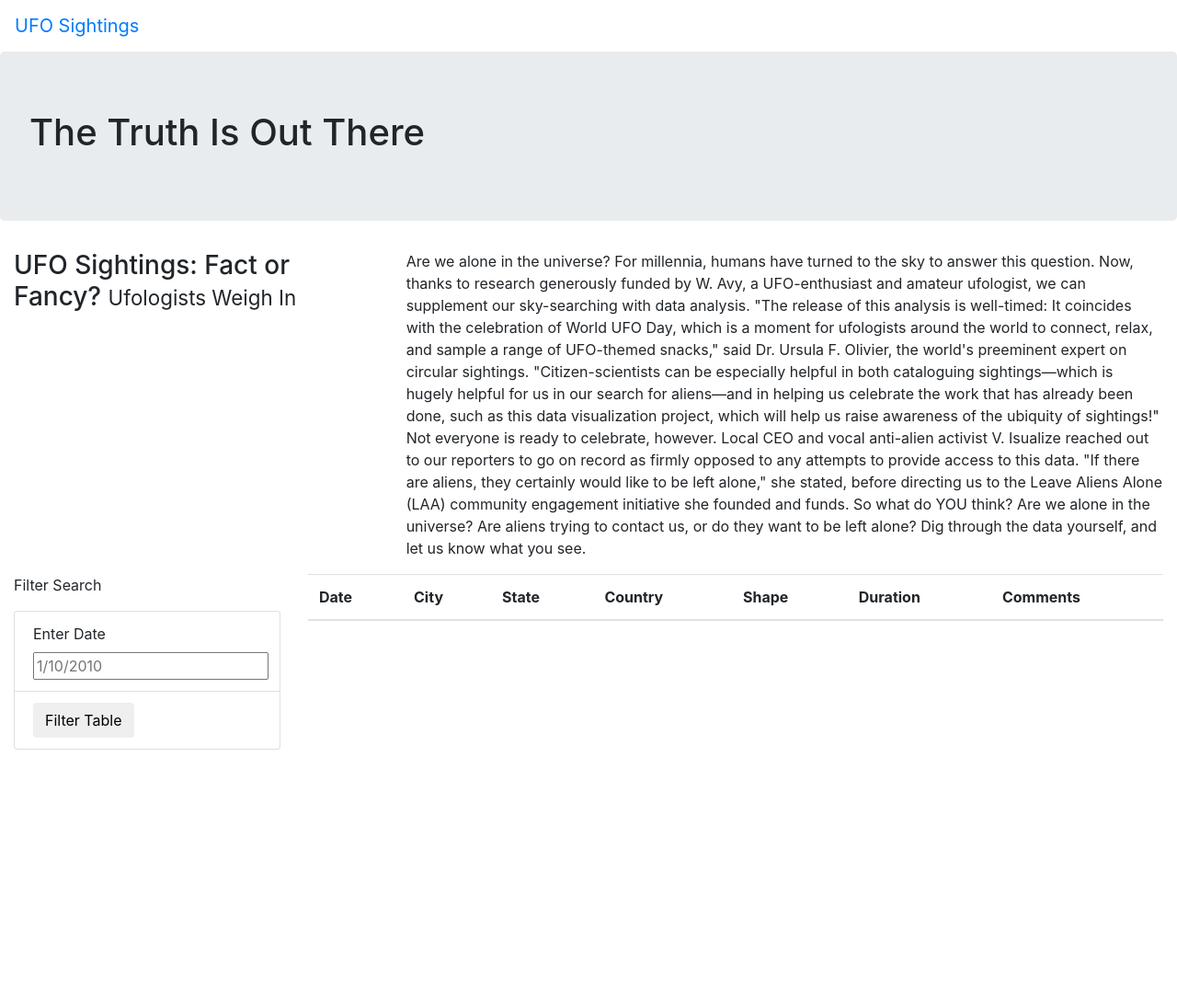
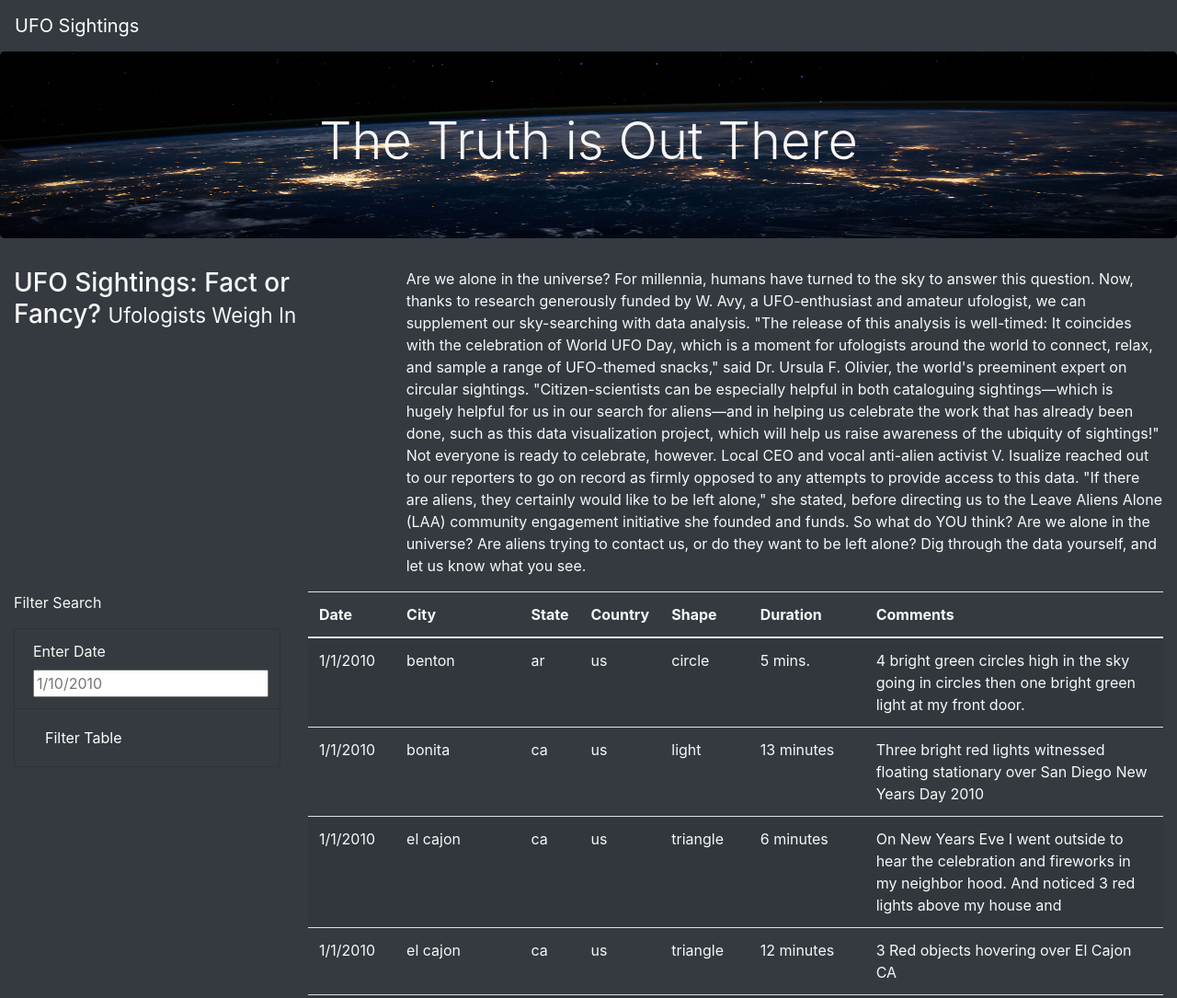
Before and after one commit to CrossCreed/UFOs, a plain HTML site: page index.html in a window 1280 px wide. Shown: the top 1085 px of the page at 92% size. Before the commit the page ends 815 px from the top, so only its background shows below. Drawn offline with nearby package versions, Linux system fonts and the light colour scheme.

Commit message:
adding progress before challenge

```diff
--- a/index.html
+++ b/index.html
@@ -13,14 +13,14 @@
     />
     <link rel="stylesheet" href="static/css/style.css">
 </head>
-<body>
+<body class="bg-dark">
     <div class="wrapper">
-        <nav class="navbar navbar-expand-lg">
+        <nav class="navbar navbar-dark bg-dark navbar-expand-lg">
             <a class="navbar-brand" href="index.html">UFO Sightings</a>
         </nav>
     </div>
     <div class="jumbotron">
-        <h1>The Truth Is Out There</h1>
+        <h1 class="display-4">The Truth is Out There</h1>
     </div>
     <div class="container-fluid">
         <div class="row">
@@ -42,15 +42,15 @@
     <div class="container-fluid">
         <div class="row">
           <div class="col-md-3">
-            <form>
+            <form class="bg-dark">
                 <p>Filter Search</p>
-                <ul class="list-group">
-                    <li class="list-group-item">
+                <ul class="bg-dark list-group">
+                    <li class="bg-dark list-group-item">
                         <label for="date">Enter Date</label>
                         <input type="text" placeholder="1/10/2010" id="datetime" />
                     </li>
-                    <li class="list-group-item">
-                        <button id="filter-btn" type="button" class="btn btn-default">Filter Table</button>
+                    <li class="bg-dark list-group-item">
+                        <button id="filter-btn" type="button" class="btn btn-dark">Filter Table</button>
                     </li>
                 </ul>
               </form>
@@ -73,5 +73,8 @@
           </div>
         </div>
       </div>
+      <script src="https://cdnjs.cloudflare.com/ajax/libs/d3/4.11.0/d3.js"></script>
+      <script src="static/js/data.js"></script>
+      <script src="static/js/app.js"></script>
 </body>
 </html>
--- a/static/css/style.css
+++ b/static/css/style.css
@@ -0,0 +1,10 @@
+body {
+
+    color: #f7f7f7;
+  }
+
+.jumbotron {
+    background-image: url("../images/nasa.jpg");
+    background-size: 100% 100%;
+    text-align: center;
+  }
--- a/static/js/app.js
+++ b/static/js/app.js
@@ -1,51 +1,51 @@
-// import the data from data.js
+// Import data from data.js
 const tableData = data;
 
 // Reference the HTML table using d3
 var tbody = d3.select("tbody");
 
+// Build table and pass data as the argument
 function buildTable(data) {
-    // Clear out any existing data
+    // First, clear existing data to create a fresh table
     tbody.html("");
-  }
-
-// Loop through each object in the data
-// appending a row and cells for each value in the row
+    // Next, loop through each object in the data
+    // and append a row and cells for each value in the row
     data.forEach((dataRow) => {
-// append a row to the table body
+        // Create a variable that appends a row to the table body
         let row = tbody.append("tr");
-
-// Loop through each field in the dataRow
-// add each value as a table cell <td>
+        // Loop through each object in the dataRow and add
+        // each value as a table cell (td)
         Object.values(dataRow).forEach((val) => {
             let cell = row.append("td");
             cell.text(val);
+            // Hack-ish code to address 'html character references' (apostraphes)
+            var elem = document.createElement('textarea')
+            elem.innerHTML = val
+            text = elem.value
+            cell.text(text);
+        });
+    });
 }
-  );
-});
 
 // Build a function to filter by date
 function handleClick() {
     // Grab the datetime value from the filter
     let date = d3.select("#datetime").property("value");
     let filteredData = tableData;
-
-     // Check to see if a date was entered and filter the
-    // data using that date.
+    // Check to see if a date was entered and filter the data
+    // using that date
     if (date) {
-      // Apply `filter` to the table data to only keep the
-      // rows where the `datetime` value matches the filter value
+        // Apply 'filter' to the table data to only keep the rows
+        // where the 'datetime' value matches the filter value
         filteredData = filteredData.filter(row => row.datetime === date);
     };
-
     // Rebuild the table using the filtered data
-    // @NOTE: If no date was entered, then filteredData will
-    // just be the original tableData.
+    // NOTE: If no date was entered, then filteredData will
+    // just be the original tableData
     buildTable(filteredData);
 };
 
 // Attach an event to list for the form button
 d3.selectAll("#filter-btn").on("click", handleClick);
-
-// Build the table when page loads
+// Build the table when the page loads
 buildTable(tableData);
```
Also changed, not shown: static/images/nasa.jpg (added). Lines whose indentation alone changed are shown as unchanged.
